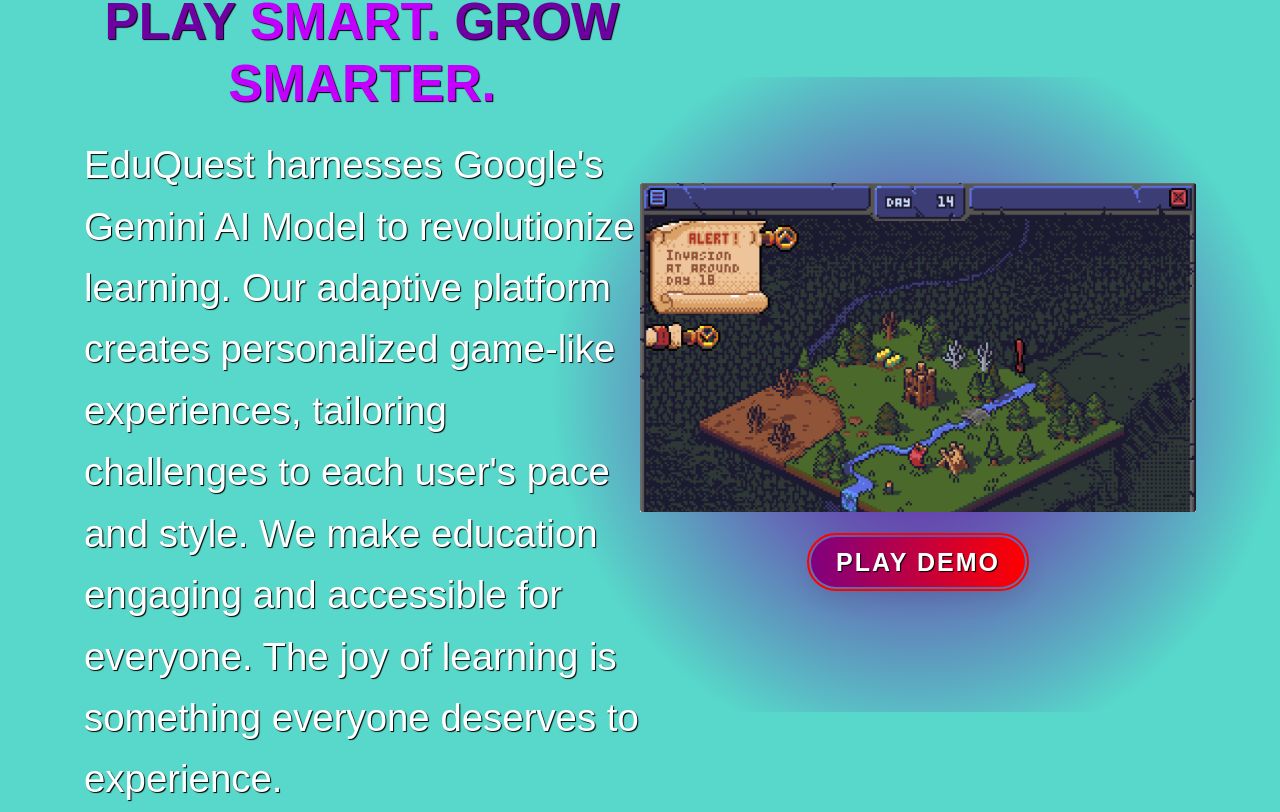
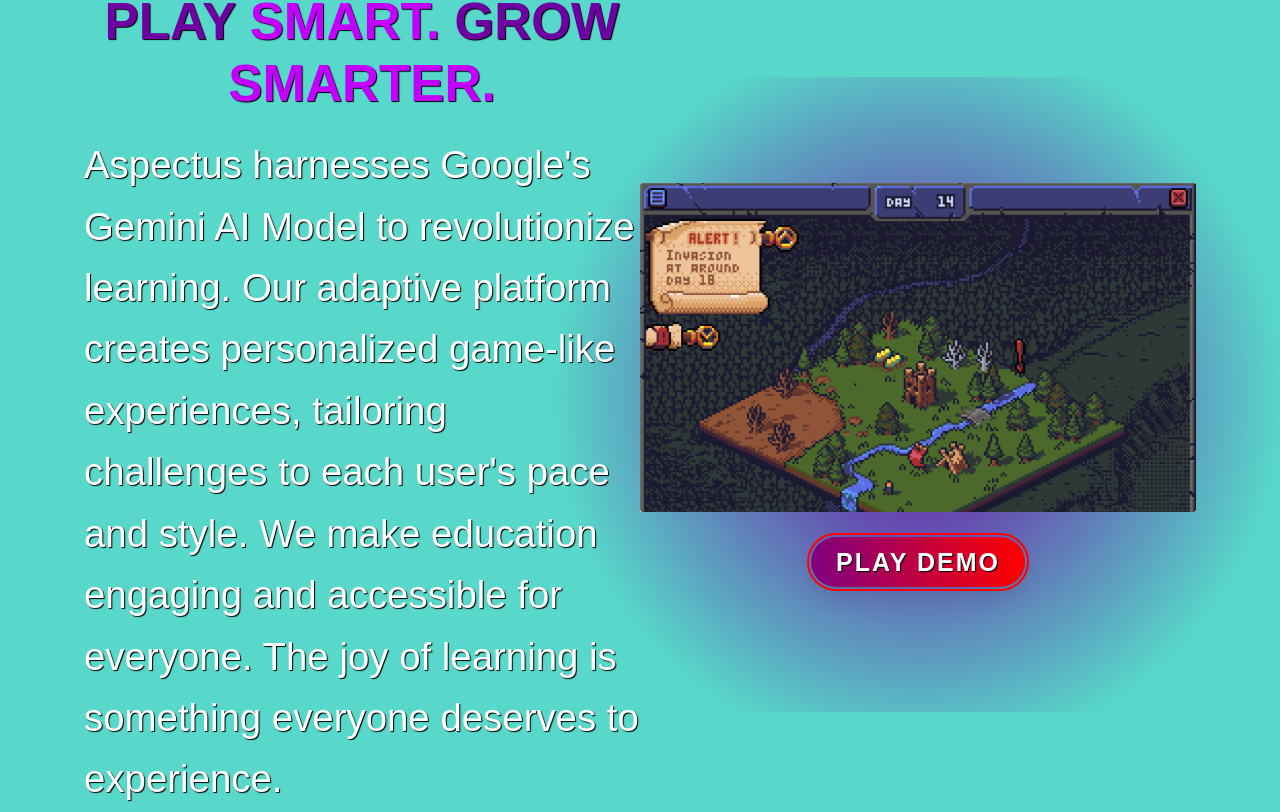
Before and after one commit to BrainForgeAI/GeminiApp, a React (Create React App) app in the folder Landing_page/geminiapp_website/: page / in a window 1280 px wide. Shown: the part 1548-2360 px from the top of the page. Built offline with nearby package versions, Linux system fonts and the light colour scheme; a web font is replaced by a local one.

Commit message:
ready for deploy

```diff
--- a/Landing_page/geminiapp_website/src/components/footer.jsx
+++ b/Landing_page/geminiapp_website/src/components/footer.jsx
@@ -1,5 +1,4 @@
 import React from "react";
-import { Link } from "react-router-dom";
 import "../styles/footer.css";
 import { IonIcon } from "@ionic/react";
 import { logoGithub } from "ionicons/icons";
--- a/Landing_page/geminiapp_website/src/components/gallery.jsx
+++ b/Landing_page/geminiapp_website/src/components/gallery.jsx
@@ -2,8 +2,6 @@
 import '../styles/gallery.css'; // Import the CSS file
 import Image1 from '../Assets/GallaryImage1.png';
 import Image2 from '../Assets/GallaryImage2.png';
-import Footer from "./footer";
-
 
 const images = [
   Image1,
--- a/Landing_page/geminiapp_website/src/components/home.jsx
+++ b/Landing_page/geminiapp_website/src/components/home.jsx
@@ -1,6 +1,5 @@
 import React from "react";
 import { Link } from "react-router-dom";
-import backgroundImage from "../Assets/background.png";
 import "../styles/home.css";
 import heroLogo from "../Assets/hero_logo.png";
 import ctaImage from "../Assets/CTA-img.png";
@@ -23,7 +22,7 @@
       <section className="section-gallery" id="section-gallery">
         <div className="container">
           <p>
-            EduQuest harnesses <span>G</span>
+            Aspectus harnesses <span>G</span>
             <span>o</span>
             <span>o</span>
             <span>g</span>
@@ -59,7 +58,7 @@
               PLAY <span>SMART.</span> GROW <span>SMARTER.</span>
             </h1>
             <p>
-              EduQuest harnesses Google's Gemini AI Model to revolutionize
+              Aspectus harnesses Google's Gemini AI Model to revolutionize
               learning. Our adaptive platform creates personalized game-like
               experiences, tailoring challenges to each user's pace and style.
               We make education engaging and accessible for everyone. The joy of
```
Also changed, not shown: 1 other file (tests, documents, lock files or other folders).
